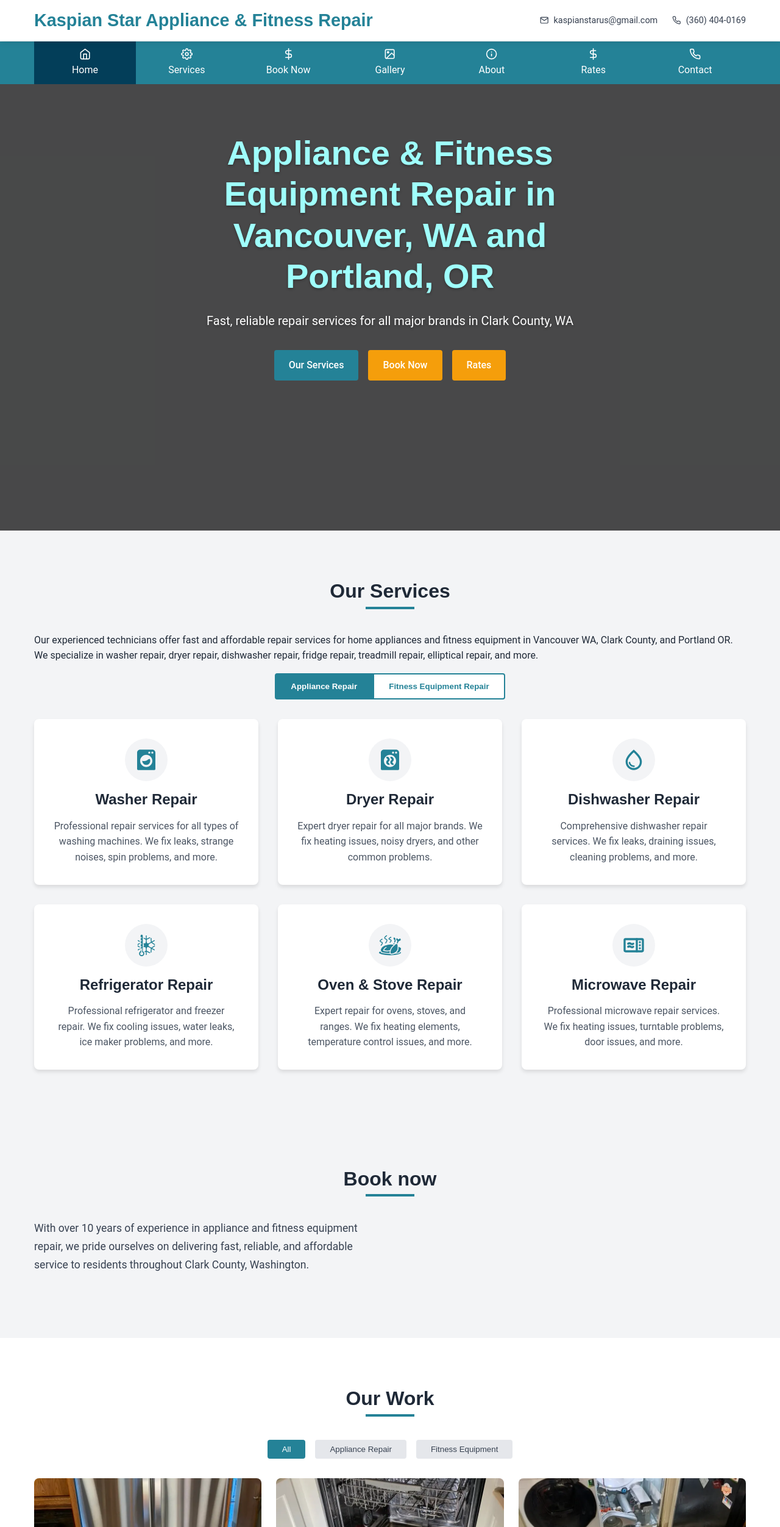
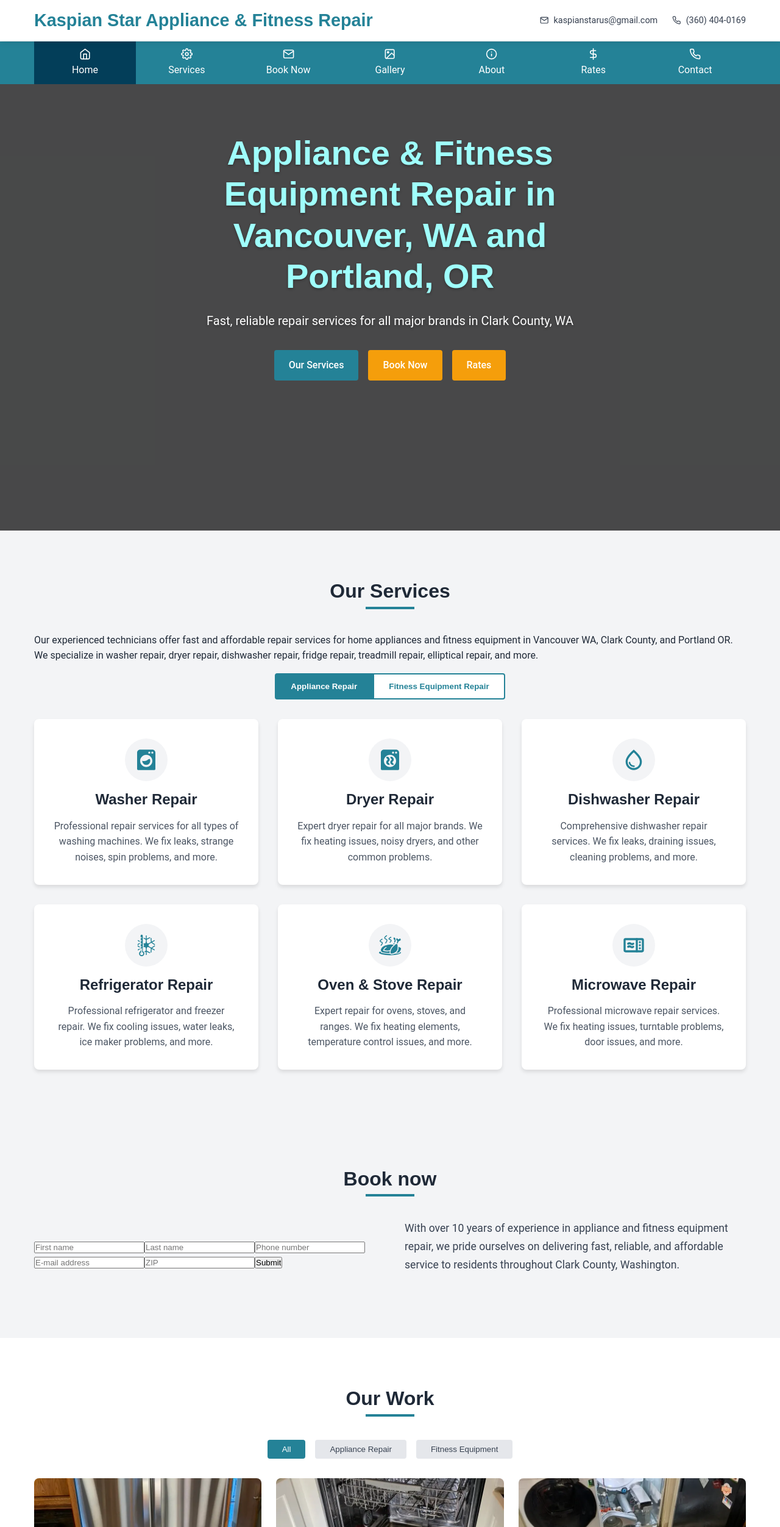
Before and after one commit to pdxserg/appliance-repair-spa, a React (Vite) app: page / in a window 1280 px wide. Shown: the top 2504 px of the page at 61% size. Built offline with nearby package versions, Linux system fonts and the light colour scheme.

Commit message:
create: star work with react-hook-form

```diff
--- a/package.json
+++ b/package.json
@@ -14,6 +14,7 @@
     "react": "^18.2.0",
     "react-dom": "^18.2.0",
     "react-helmet-async": "^2.0.5",
+    "react-hook-form": "^7.56.1",
     "react-icons": "^4.10.1",
     "react-scroll": "^1.8.9"
   },
--- a/src/components/BookingForm/BookingForm.tsx
+++ b/src/components/BookingForm/BookingForm.tsx
@@ -1,8 +1,9 @@
 
 import styles from './BookingForm.module.css';
-
+import {useForm} from 'react-hook-form'
 
 const BookingForm = () => {
+	const {register, handleSubmit}= useForm()
 	return (
 		<section
 			id="bookingForm"
@@ -11,6 +12,23 @@ const BookingForm = () => {
 				<h2 className="section-title">Book now</h2>
 
 				<div className={styles.aboutContent}>
+					<div>
+						<form onSubmit={handleSubmit((data)=>{
+							console.log(data)
+						})}>
+							<input {...register('First name')} placeholder="First name"/>
+							<input {...register('Last name')} placeholder="Last name"/>
+							<input {...register('Phone number')} placeholder="Phone number"/>
+							<input {...register('E-mail address')} placeholder="E-mail address"/>
+							<input {...register('ZIP')} placeholder="ZIP"/>
+
+							<input type="submit"/>
+						</form>
+
+					</div>
+
+
+
 					<div className={styles.aboutText}>
 						<p>
 							With over 10 years of experience in appliance and fitness equipment repair,
--- a/src/components/Navbar/Navbar.tsx
+++ b/src/components/Navbar/Navbar.tsx
@@ -1,6 +1,6 @@
 // src/components/Navbar/Navbar.tsx
 import { Link } from 'react-scroll';
-import {FiHome, FiSettings, FiImage, FiInfo, FiPhone, FiDollarSign} from 'react-icons/fi';
+import {FiHome, FiSettings, FiImage, FiInfo, FiPhone, FiDollarSign, FiMail} from 'react-icons/fi';
 import styles from './Navbar.module.css';
 
 interface NavbarProps {
@@ -54,7 +54,7 @@ const Navbar = ({ isOpen, closeNav }: NavbarProps) => {
 							className={styles.navLink}
 							activeClass={styles.active}
 						>
-							<FiDollarSign className={styles.navIcon}/>
+							<FiMail className={styles.navIcon}/>
 							<span>Book Now</span>
 						</Link>
 					</li>
```
